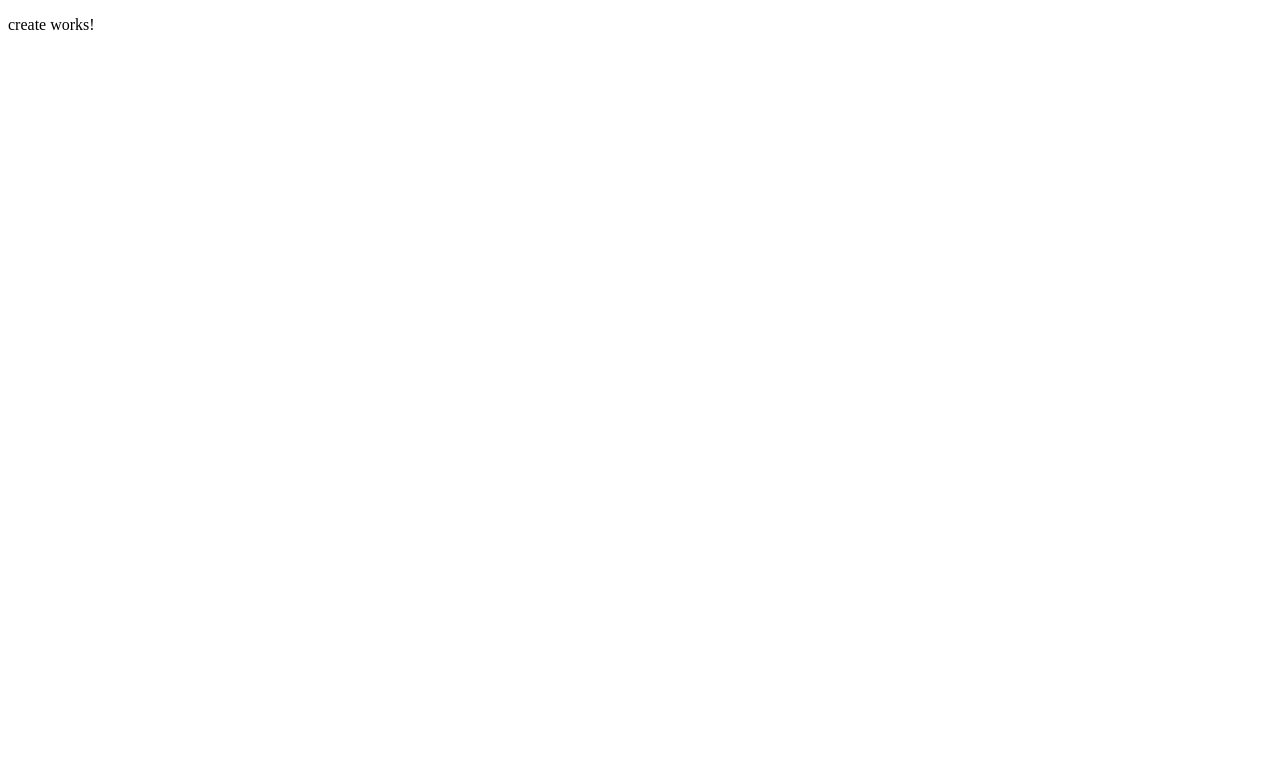
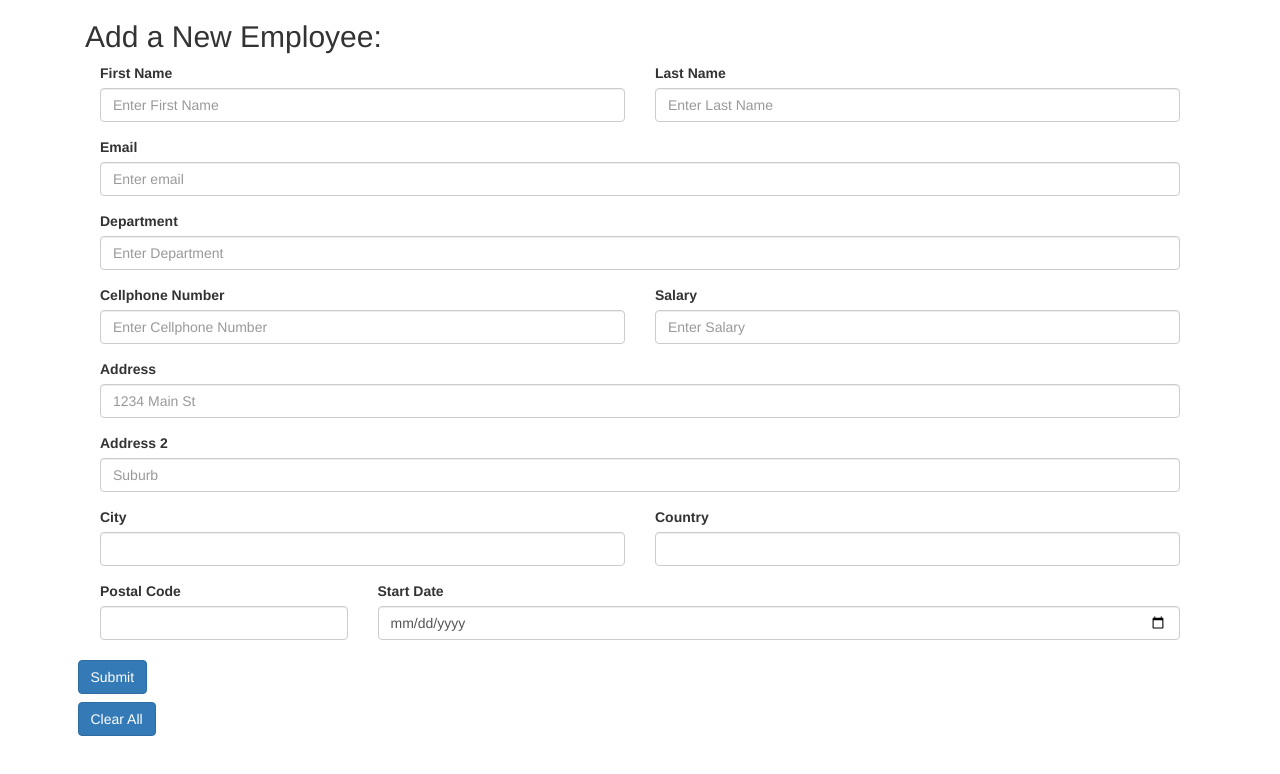
Before and after one commit to PortiaRavhutulu/EMS, an Angular app: page / in a window 1280 px wide. Shown: the top 774 px of the page. Built offline with nearby package versions, Linux system fonts and the light colour scheme.

Commit message:
I coded the design of the create a new employee component

```diff
--- a/angular.json
+++ b/angular.json
@@ -25,9 +25,13 @@
               "src/assets"
             ],
             "styles": [
-              "src/styles.css"
+              "src/styles.css",
+              "./node_modules/bootstrap/dist/css/bootstrap.css"
             ],
-            "scripts": []
+            "scripts": [
+              "./node_modules/jquery/dist/jquery.js",
+              "./node_modules/bootstrap/dist/js/bootstrap.js"
+            ]
           },
           "configurations": {
             "production": {
--- a/package.json
+++ b/package.json
@@ -18,6 +18,8 @@
     "@angular/platform-browser": "^15.2.0",
     "@angular/platform-browser-dynamic": "^15.2.0",
     "@angular/router": "^15.2.0",
+    "bootstrap": "^5.2.3",
+    "jquery": "^3.6.4",
     "rxjs": "~7.8.0",
     "tslib": "^2.3.0",
     "zone.js": "~0.12.0"
--- a/src/app/Components/create/create.component.css
+++ b/src/app/Components/create/create.component.css
@@ -0,0 +1,3 @@
+.row {
+    line-height:3;
+}
--- a/src/app/Components/create/create.component.html
+++ b/src/app/Components/create/create.component.html
@@ -1 +1,122 @@
-<p>create works!</p>
+<html lang="en">
+<head>
+  <title>Creating a New Employee</title>
+  <meta charset="utf-8">
+  <meta name="viewport" content="width=device-width, initial-scale=1">
+  <link rel="stylesheet" href="https://maxcdn.bootstrapcdn.com/bootstrap/3.4.1/css/bootstrap.min.css">
+  <script src="https://ajax.googleapis.com/ajax/libs/jquery/3.6.4/jquery.min.js"></script>
+  <script src="https://maxcdn.bootstrapcdn.com/bootstrap/3.4.1/js/bootstrap.min.js"></script>
+</head>
+<body>
+
+<div class="container">
+  <h2>Add a New Employee:</h2>
+  <form>
+    <div class="form-row">
+      <div class="form-group col-md-6">
+        <label for="inputFirstName">First Name</label>
+        <input type="name" class="form-control" id="inputFirstName" placeholder="Enter First Name">
+      </div>
+      <div class="form-group col-md-6">
+        <label for="inputLastName">Last Name</label>
+        <input type="name" class="form-control" id="inputLastName" placeholder="Enter Last Name">
+      </div>
+    </div>
+    <div class="form-group col-md-12">
+      <label for="email">Email</label>
+      <input type="email" class="form-control" id="email" placeholder="Enter email" name="email">
+    </div>
+    <div class="form-group col-md-12">
+      <label for="inputDepartment">Department</label>
+      <input type="text" class="form-control" id="inputDepartment" placeholder="Enter Department">
+    </div>
+    <div class="form-group col-md-6">
+      <label for="inputCellphone">Cellphone Number</label>
+      <input type="phone" class="form-control" id="inputCellphone" placeholder="Enter Cellphone Number">
+    </div>
+    <div class="form-group col-md-6">
+      <label for="inputSalary">Salary</label>
+      <input type="number" class="form-control" id="inputSalary" placeholder="Enter Salary">
+    </div>
+    <div class="form-group col-md-12">
+      <label for="inputAddress">Address</label>
+      <input type="text" class="form-control" id="inputAddress" placeholder="1234 Main St">
+    </div>
+    <div class="form-group col-md-12">
+      <label for="inputAddress2">Address 2</label>
+      <input type="text" class="form-control" id="inputAddress2" placeholder="Suburb">
+    </div>
+    <div class="form-row">
+      <div class="form-group col-md-6">
+        <label for="inputCity">City</label>
+        <input type="text" class="form-control" id="inputCity">
+      </div>
+      <div class="form-group col-md-6">
+        <label for="inputCountry">Country</label>
+        <input type="text" class="form-control" id="inputCountry">
+      </div>
+      <div class="form-group col-md-3">
+        <label for="inputPostalCode">Postal Code</label>
+        <input type="text" class="form-control" id="inputPostalCode">
+      </div>
+      <div class="form-group col-md-9">
+        <label for="inputStartDate">Start Date</label>
+        <input type="date" class="form-control" id="inputStartDate" placeholder="Enter Start Date">
+      </div>
+    </div>
+    <div class="row">
+   <div class="button">
+    <button type="submit" class="btn btn-primary">Submit</button>
+  </div>
+  <div class="button">
+    <button type="submit" class="btn btn-primary">Clear All</button>
+  </div>
+</div>
+  </form>
+</div>
+
+</body>
+</html>
+
+
+<!-- <div class="container">
+<form>
+    <div class="form-row">
+      <div class="form-group col-md-6">
+        <label for="inputFirstName">First Name</label>
+        <input type="name" class="form-control" id="inputFirstName" placeholder="First Name">
+      </div>
+      <div class="form-group col-md-6">
+        <label for="inputLastName">Last Name</label>
+        <input type="name" class="form-control" id="inputLastName" placeholder="Last Name">
+      </div>
+    </div>
+    <div class="form-group">
+      <label for="inputAddress">Address</label>
+      <input type="text" class="form-control" id="inputAddress" placeholder="1234 Main St">
+    </div>
+    <div class="form-group">
+      <label for="inputAddress2">Address 2</label>
+      <input type="text" class="form-control" id="inputAddress2" placeholder="Suburb">
+    </div>
+    <div class="form-row">
+      <div class="form-group col-md-6">
+        <label for="inputCity">City</label>
+        <input type="text" class="form-control" id="inputCity">
+      </div>
+      <div class="form-group col-md-6">
+        <label for="inputCountry">Country</label>
+        <input type="text" class="form-control" id="inputCountry">
+      </div>
+      <div class="form-group col-md-2">
+        <label for="inputPostalCode">Postal Code</label>
+        <input type="text" class="form-control" id="inputPostalCode">
+      </div>
+    </div>
+    <div class="form-group">
+    </div>
+    <button type="submit" class="btn btn-primary">Submit</button>
+  </form>
+</div>
+
+   -->
```
Also changed, not shown: 1 other file (tests, documents, lock files or other folders).
